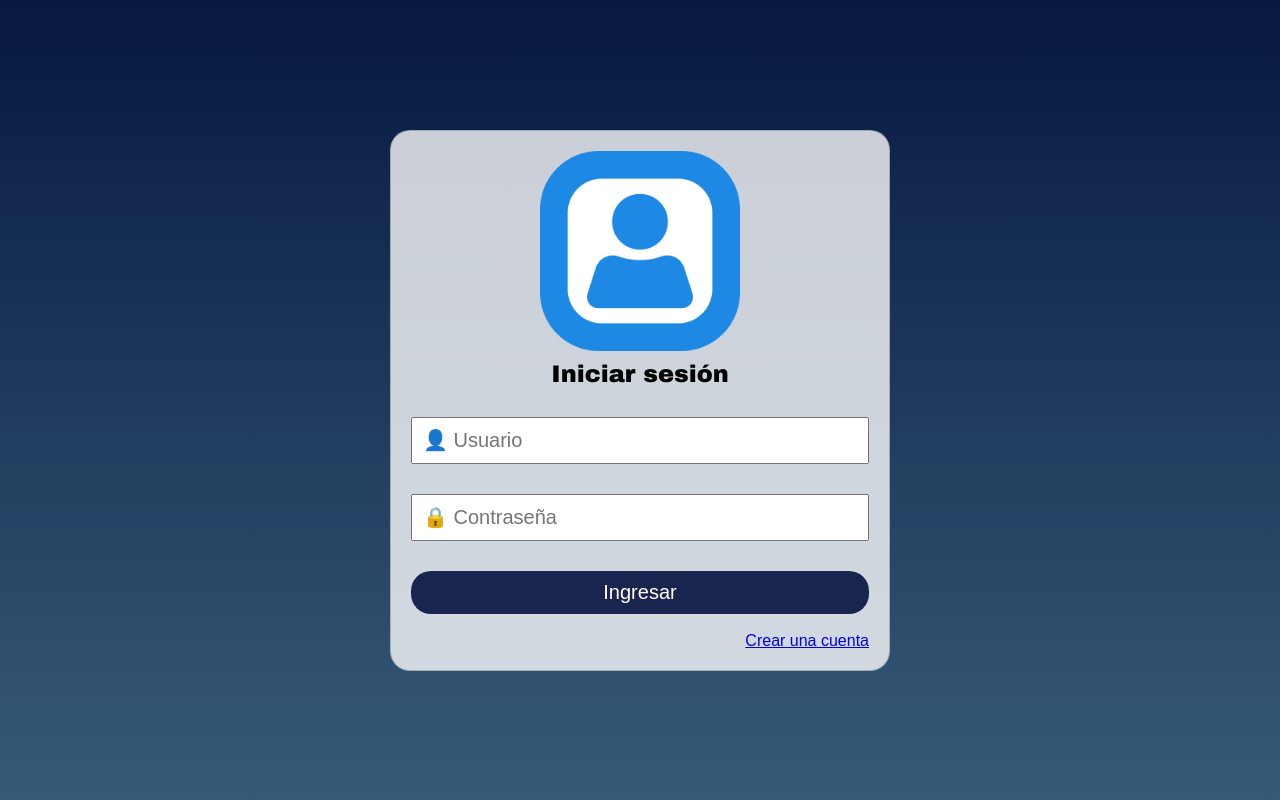
After one commit to diana9519/ProyectoEconomia, a PHP site: page /ProyectoEconomia/Login/ in a window 1280 px wide. The commit adds this page. Run offline with PHP 8.4, Linux system fonts and the light colour scheme.

Commit message:
Union login y Sistema de amortizacion

```diff
--- /dev/null
+++ b/ProyectoEconomia/Login/estilos.css
@@ -0,0 +1,75 @@
+* {
+    margin: 0;
+    padding: 0;
+    font-family: sans-serif;
+    box-sizing: border-box;
+  }
+
+  :focus {
+    outline: none;
+  }
+
+  body {
+    background: #071841;
+    background: linear-gradient(#071841, #365b77);
+    display: flex;
+    min-height: 100vh;
+  }
+
+  form {
+    margin: auto;
+    width: 50%;
+    max-width: 500px;
+    background: #ffffffc8;
+    padding: 20px;
+    border: 1px solid rgba(0, 0, 0, 0.2);
+    border-radius: 20px;
+  }
+
+  h2 {
+    text-align: center;
+    margin-bottom: 10px;
+    color: rgb(0, 0, 0);
+    font-family: Arial Black;
+  }
+
+  input {
+    display: block;
+    padding: 10px;
+    width: 100%;
+    margin: 30px 0;
+    font-size: 20px;
+  }
+
+  input[type="submit"] {
+    background: #19244f;
+    border: 0;
+    color: rgb(255, 255, 255);
+    cursor: pointer;
+    font-family: Arial;
+    border-radius: 20px;
+    margin-bottom: 0;
+  }
+
+  input[type="submit"]:hover {
+    opacity: 1;
+
+
+  }
+
+  input[type="submit"]:active {
+    transform: scale(0.95);
+
+  }
+
+  @media (max-width:768px) {
+    form {
+      width: 100%;
+    }
+  }
+
+  @media (max-width:480px) {
+    form {
+      width: 100%;
+    }
+  }
--- /dev/null
+++ b/ProyectoEconomia/Login/index.html
@@ -0,0 +1,22 @@
+<html>
+
+<head>
+<meta charset="UTF-8">
+<title>Login</title>
+<link rel="stylesheet" href="estilos.css">
+</head>
+
+<body>
+<form action="login_registrar.php" method="POST">
+<h2> <img src="avatar.png" alt="Foto Avatar" style="width: 200px;"> </h2>
+<h2>Iniciar sesión</h2>
+<input type="text" placeholder="&#128100; Usuario" name="usuario" required>
+<input type="password" placeholder="&#128274; Contraseña" name="pass" required>
+<input type="submit" value="Ingresar" name="btningresar">
+
+<br>
+<a href="registrar.html" style="float:right">Crear una cuenta</a>
+
+</form>
+</body>
+</html>
```
Also changed, not shown: ProyectoEconomia/Login/conexion.php (added, +14 -0 lines), ProyectoEconomia/Login/login_registrar.php (added, +38 -0 lines), ProyectoEconomia/Login/principal.html (added, +17 -0 lines), ProyectoEconomia/Login/registrar.html (added, +21 -0 lines), ProyectoEconomia/index.php (renamed from Sistemas de Amortización/index.php, +7 -1 lines), ProyectoEconomia/styles.css (renamed from Sistemas de Amortización/styles.css, +11 -0 lines), ProyectoEconomia/Login/avatar.png (added), ProyectoEconomia/config.php (renamed from Sistemas de Amortización/config.php), ProyectoEconomia/controllers/AppController.js (renamed from Sistemas de Amortización/controllers/AppController.js), ProyectoEconomia/controllers/getTiposCredito.php (renamed from Sistemas de Amortización/controllers/getTiposCredito.php), ProyectoEconomia/controllers/script.js (renamed from Sistemas de Amortización/controllers/script.js), ProyectoEconomia/models/AmortizationAchedule.js (renamed from Sistemas de Amortización/models/AmortizationAchedule.js), ProyectoEconomia/models/LoanModel.js (renamed from Sistemas de Amortización/models/LoanModel.js), ProyectoEconomia/views/UIController.js (added).
